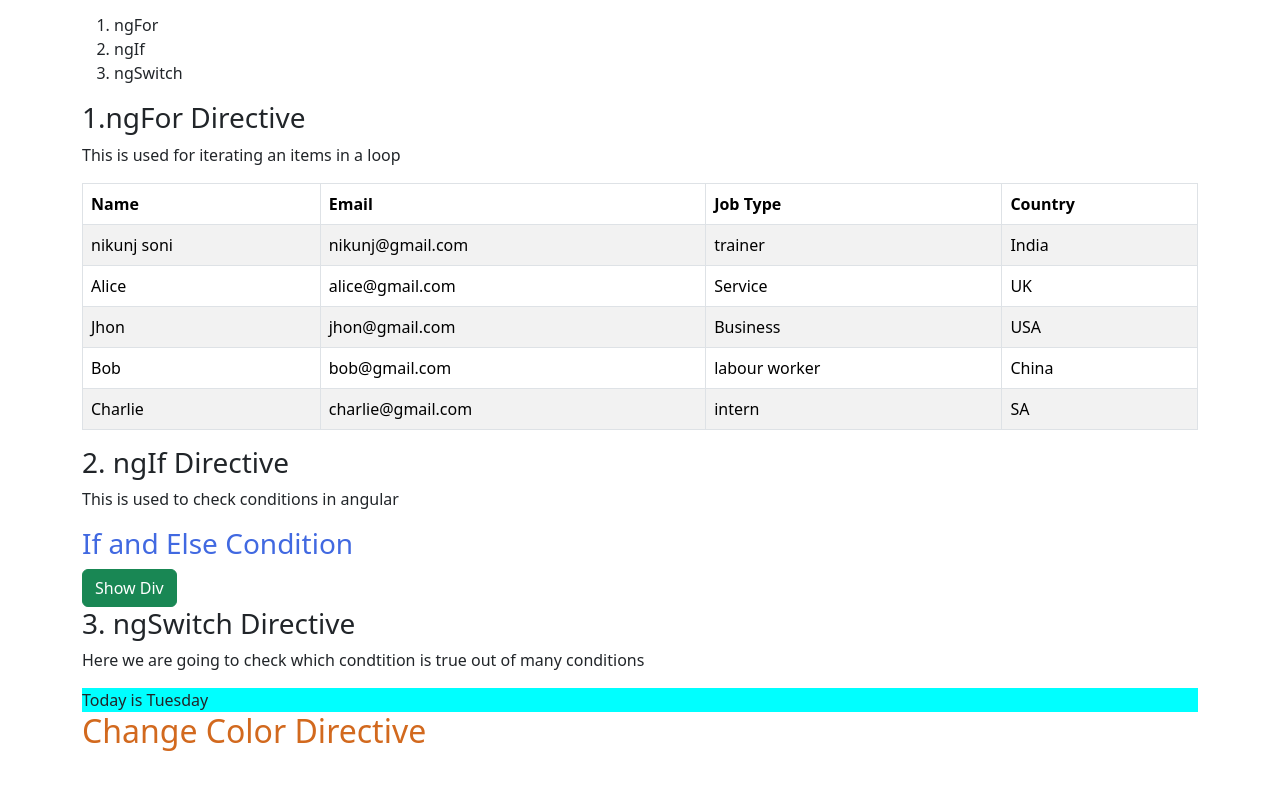
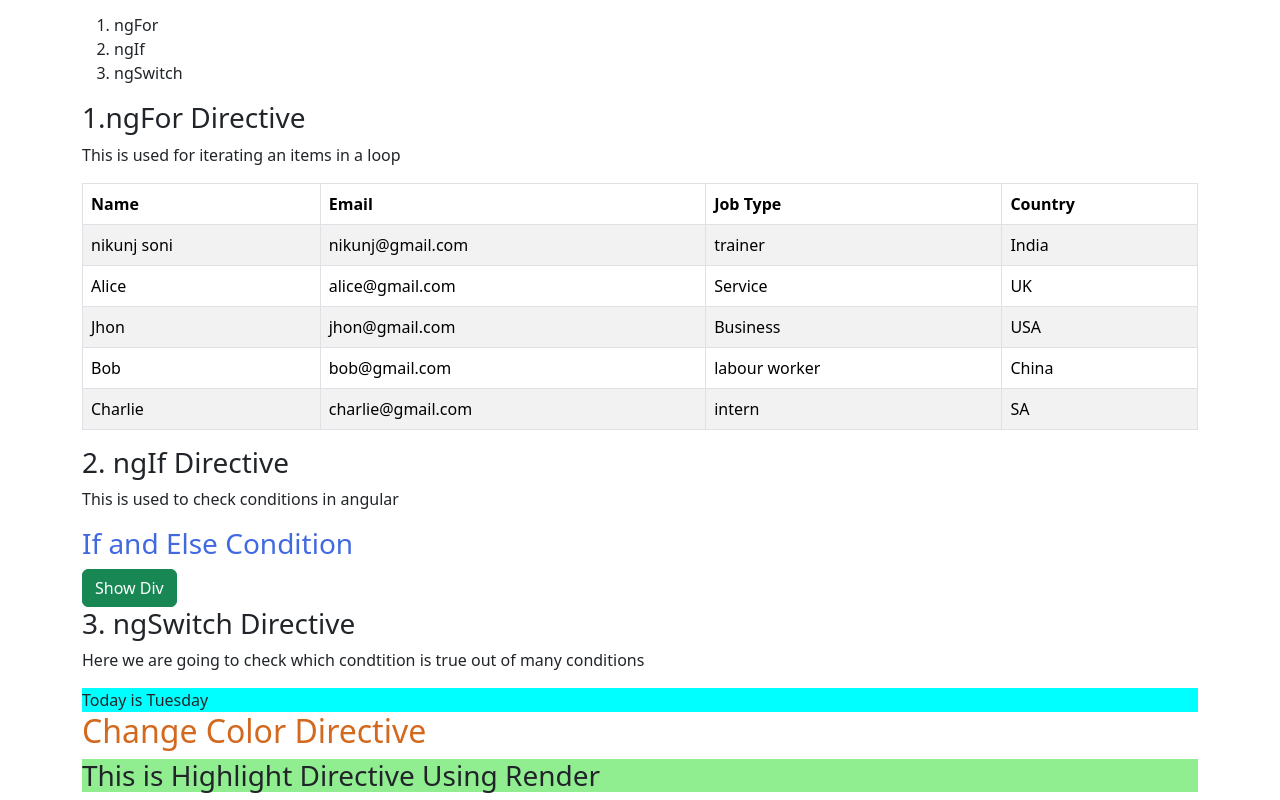
Before and after one commit to Nikunj-Java/Southafrica_SARB_2025, an Angular app in the folder Day-2/communication/: page / in a window 1280 px wide. Shown: the part 1317-2117 px from the top of the page. Before the commit the page ends 2076 px from the top, so only its background shows below. Built offline with nearby package versions, Linux system fonts and the light colour scheme.

Commit message:
Two Way communication,Directives,Lab-1,Custom Directives,Highlight Directive using Renderer2

```diff
--- a/Day-2/communication/src/app/app.module.ts
+++ b/Day-2/communication/src/app/app.module.ts
@@ -8,6 +8,7 @@ import { ChildComponent } from './child/child.component';
 import { DirectivesComponent } from './directives/directives.component';
 import { WeatherComponent } from './weather/weather.component';
 import { ChangeColorDirective } from './changeColorDirective';
+import { HighLightDirective } from './highLightDirective';
 
 @NgModule({
   declarations: [
@@ -15,7 +16,8 @@ import { ChangeColorDirective } from './changeColorDirective';
     ChildComponent,
     DirectivesComponent,
     WeatherComponent,
-    ChangeColorDirective
+    ChangeColorDirective,
+    HighLightDirective
   ],
   imports: [
     BrowserModule,
--- a/Day-2/communication/src/app/directives/directives.component.html
+++ b/Day-2/communication/src/app/directives/directives.component.html
@@ -70,5 +70,6 @@
 
 <div class="container">
     <h2 changecolor> Change Color Directive</h2>
+    <h3 highlight>This is Highlight Directive Using Render</h3>
 
 </div>
--- /dev/null
+++ b/Day-2/communication/src/app/highLightDirective.ts
@@ -0,0 +1,8 @@
+import { Directive, ElementRef,Renderer2 } from "@angular/core";
+
+@Directive({selector:'[highlight]'})
+export class HighLightDirective{
+    constructor(er:ElementRef,render:Renderer2){
+        render.setStyle(er.nativeElement,'background-color','lightgreen')
+    }
+}
```
Also changed, not shown: 1 other file (tests, documents, lock files or other folders).
